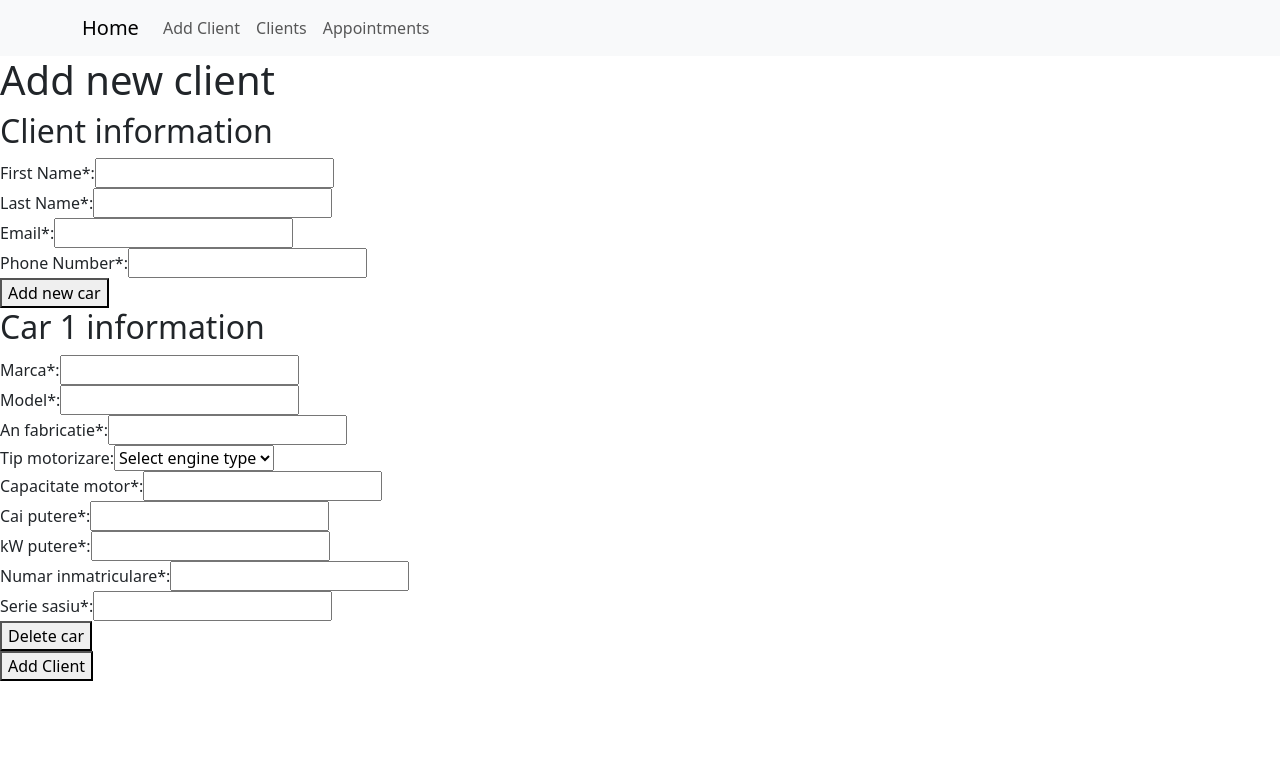
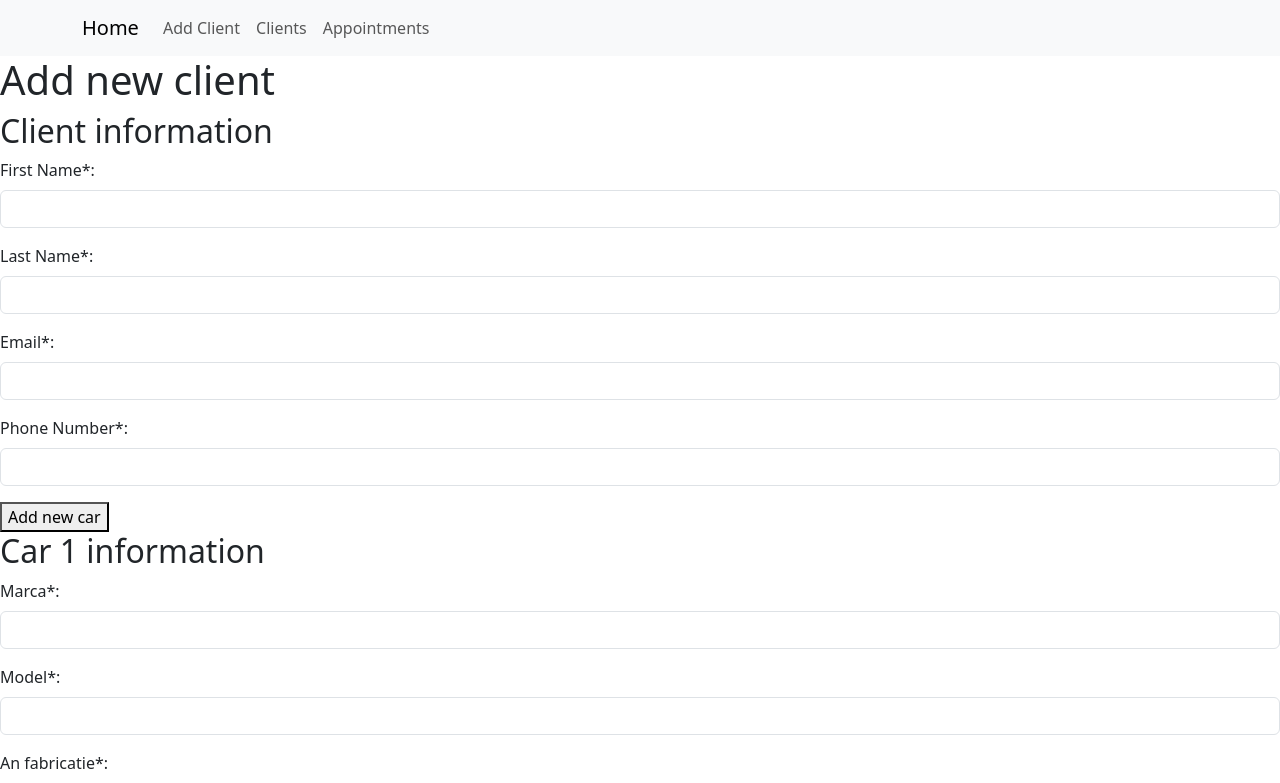
Before and after one commit to stefan-adrian-manea/Project-Info-World-Client, a React (Vite) app: page /clients-add in a window 1280 px wide. Shown: the top 783 px of the page. Built offline with nearby package versions, Linux system fonts and the light colour scheme.

Commit message:
add stlye to InputField & SelectField

```diff
--- a/src/components/formComponents/InputField.jsx
+++ b/src/components/formComponents/InputField.jsx
@@ -1,12 +1,13 @@
 function InputField({ id, name, label, type, value, onChange, required, ...otherProps }) {
   return (
-    <div>
-      <label htmlFor={id}>
+    <div className="mb-3">
+      <label htmlFor={id} className="form-label">
         {label}
         {required ? "*" : ""}:
       </label>
       <input
         type={type}
+        className={type === "checkbox" ? "form-check-input" : "form-control"}
         id={id}
         name={name}
         value={value}
--- a/src/components/formComponents/SelectField.jsx
+++ b/src/components/formComponents/SelectField.jsx
@@ -1,8 +1,8 @@
 function SelectField({ id, name, label, value, options, onChange, required }) {
   return (
-    <div>
-      <label htmlFor={id}>{label}:</label>
-      <select id={id} name={name} value={value} onChange={onChange} required={required}>
+    <div className="form-group">
+      <label className="form-label" htmlFor={id}>{label}:</label>
+      <select className="form-select" id={id} name={name} value={value} onChange={onChange} required={required}>
         {options.map((option, i) => (
           <option key={option.value} value={option.value}>
             {option.label}
```
